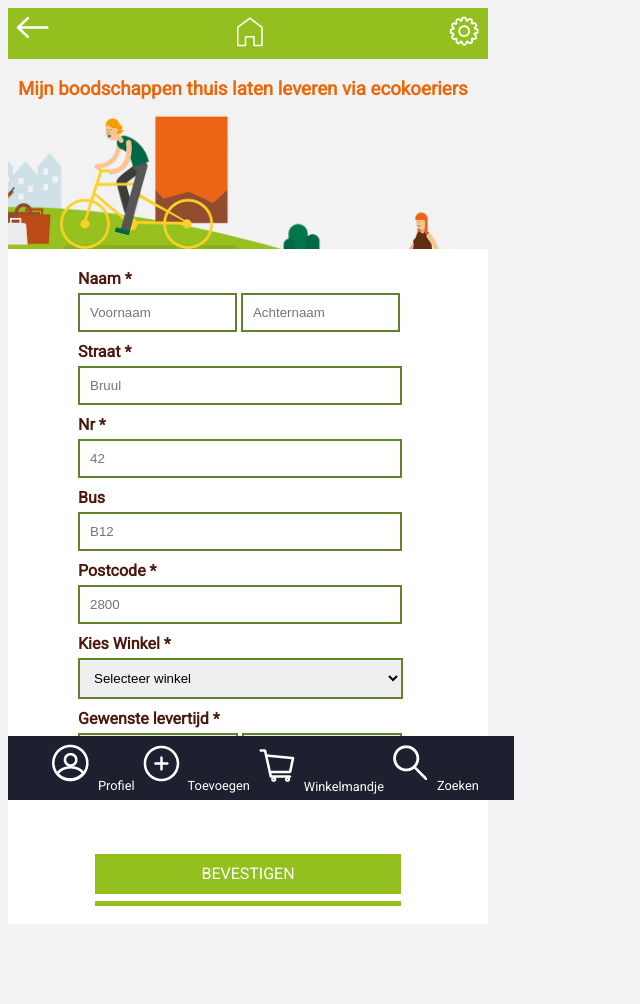
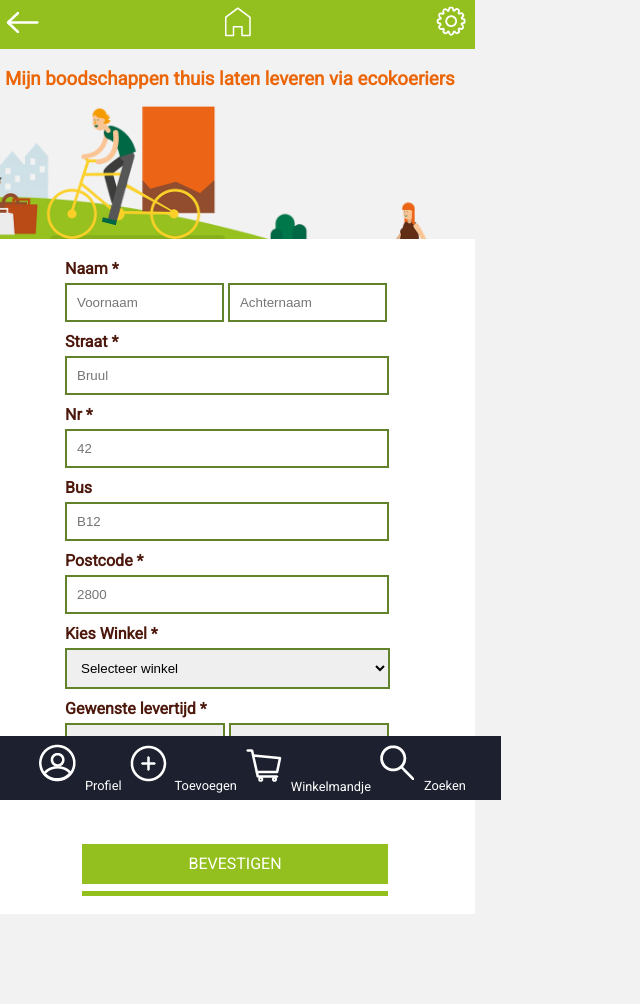
Before and after one commit to lisalepaige/EcoFlavor, a PHP site: page /ecokoeriers.php in a window 1280 px wide. Shown: the whole page, without its empty margins (0-640 px from the left). After the commit the page ends 914 px from the top, so only its background shows below. Run offline with PHP 8.4, Linux system fonts and the light colour scheme; data that the repository does not hold is empty.

Commit message:
arrow heading css

```diff
--- a/afrekenen.php
+++ b/afrekenen.php
@@ -10,7 +10,7 @@ spl_autoload_register(function($class) {
 <body class="body__afrekenen">
 
 <header>
-    <a href="winkelmandje.php"><img src="images/arrow.png" alt="back"></a>
+    <a href="winkelmandje.php"><img src="images/arrow.png" alt="back" class="arrow"></a>
     <a href="index.php"><img src="images/home.png" alt="home" class="header__home"></a>
     <a href="instellingen.php"><img src="images/instellingen.png" alt="instellingen"></a>
 </header>
--- a/bestelling.php
+++ b/bestelling.php
@@ -12,7 +12,7 @@ $oneProduct = Product::ShowOne($id);
 <body class="bestellingpage">
 
 <header>
-    <a href="detail.php?id=<?php echo $f['id']; ?>"><img src="images/arrow.png" alt="back"></a>
+    <a href="detail.php?id=<?php echo $f['id']; ?>"><img src="images/arrow.png" alt="back" class="arrow"></a>
     <a href="index.php"><img src="images/home.png" alt="home" class="header__home"></a>
     <a href="instellingen.php"><img src="images/instellingen.png" alt="instellingen"></a>
 </header>
--- a/bevestiging.php
+++ b/bevestiging.php
@@ -9,7 +9,7 @@ spl_autoload_register(function($class) {
 <body>
 
     <header>
-        <a href="index.php"><img src="images/arrow.png" alt="back"></a>
+        <a href="index.php"><img src="images/arrow.png" alt="back" class="arrow"></a>
         <a href="index.php"><img src="images/home.png" alt="home" class="header__home"></a>
         <a href="instellingen.php"><img src="images/instellingen.png" alt="instellingen"></a>
 </header>
--- a/bio.php
+++ b/bio.php
@@ -11,7 +11,7 @@ error_reporting(E_ALL);
 
 <body>
 <header>
-    <a href="index.php"><img src="images/arrow.png" alt="back"></a>
+    <a href="index.php"><img src="images/arrow.png" alt="back" class="arrow"></a>
     <a href="index.php"><img src="images/home.png" alt="home" class="header__home"></a>
     <a href="instellingen.php"><img src="images/instellingen.png" alt="instellingen"></a>
 </header>
--- a/css/style.css
+++ b/css/style.css
@@ -2,7 +2,9 @@ body
 {
     max-width: 480px;
     font-family: 'Roboto', sans-serif;
-    background-color: F2F2F2;
+    background-color: #F2F2F2;
+    margin-top: -5px;
+    margin-left: -5px;
 }
 
 header
@@ -10,6 +12,13 @@ header
     background-color: #93C01F;
     display: flex;
     justify-content: space-between;
+    margin-top: 3px;
+}
+
+.arrow
+{
+    padding-top: 5px;
+    padding-left: 3px;
 }
 
 .nav
@@ -1500,7 +1509,7 @@ header
 
     .center
     {
-        padding-left: 0px;
+        padding-left: 10px;
     }
 
     .input__eco
--- a/detail.php
+++ b/detail.php
@@ -32,7 +32,7 @@
 <body class="detailphp">
 
 <header>
-    <a href="index.php"><img src="images/arrow.png" alt="back"></a>
+    <a href="index.php"><img src="images/arrow.png" alt="back" class="arrow"></a>
     <a href="index.php"><img src="images/home.png" alt="home" class="header__home"></a>
     <a href="instellingen.php"><img src="images/instellingen.png" alt="instellingen"></a>
 </header>
--- a/ecokoeriers.php
+++ b/ecokoeriers.php
@@ -11,7 +11,7 @@
 <body class="body__afrekenen">
 
 <header>
-    <a href="index.php"><img src="images/arrow.png" alt="back"></a>
+    <a href="index.php"><img src="images/arrow.png" alt="back" class="arrow"></a>
     <a href="index.php"><img src="images/home.png" alt="home" class="header__home"></a>
     <a href="instellingen.php"><img src="images/instellingen.png" alt="instellingen"></a>
 </header>
--- a/fairtrade.php
+++ b/fairtrade.php
@@ -10,7 +10,7 @@ $fair = Categorie::GetFairtrade();
 
 <body>
     <header>
-        <a href="index.php"><img src="images/arrow.png" alt="back"></a>
+        <a href="index.php"><img src="images/arrow.png" alt="back" class="arrow"></a>
         <a href="index.php"><img src="images/home.png" alt="home" class="header__home"></a>
         <a href="instellingen.php"><img src="images/instellingen.png" alt="instellingen"></a>
     </header>
--- a/search.php
+++ b/search.php
@@ -31,7 +31,7 @@ $gemeente = $address['gemeente'];
 <body>
 
     <header>
-        <a href="index.php"><img src="images/arrow.png" alt="back"></a>
+        <a href="index.php"><img src="images/arrow.png" alt="back" class="arrow"></a>
         <a href="index.php"><img src="images/home.png" alt="home" class="header__home"></a>
         <a href="instellingen.php"><img src="images/instellingen.png" alt="instellingen"></a>
 </header>
--- a/seizoen.php
+++ b/seizoen.php
@@ -10,7 +10,7 @@ $seizoen = Categorie::GetSeizoen();
 
 <body>
     <header>
-        <a href="index.php"><img src="images/arrow.png" alt="back"></a>
+        <a href="index.php"><img src="images/arrow.png" alt="back" class="arrow"></a>
         <a href="index.php"><img src="images/home.png" alt="home" class="header__home"></a>
         <a href="instellingen.php"><img src="images/instellingen.png" alt="instellingen"></a>
     </header>
--- a/streek.php
+++ b/streek.php
@@ -9,7 +9,7 @@ $streek = Categorie::GetStreek();
 
 <body>
     <header>
-        <a href="index.php"><img src="images/arrow.png" alt="back"></a>
+        <a href="index.php"><img src="images/arrow.png" alt="back" class="arrow"></a>
         <a href="index.php"><img src="images/home.png" alt="home" class="header__home"></a>
         <a href="instellingen.php"><img src="images/instellingen.png" alt="instellingen"></a>
     </header>
--- a/winkelmandje.php
+++ b/winkelmandje.php
@@ -11,7 +11,7 @@ $winkelmand = User::getWinkelmandje();
 <body class="bodywinkelmand">
 
     <header>
-        <a href="bestelling.php"><img src="images/arrow.png" alt="back"></a>
+        <a href="bestelling.php"><img src="images/arrow.png" alt="back" class="arrow"></a>
         <a href="index.php"><img src="images/home.png" alt="home" class="header__home"></a>
         <a href="instellingen.php"><img src="images/instellingen.png" alt="instellingen"></a>
     </header>
--- a/zoek.php
+++ b/zoek.php
@@ -18,7 +18,7 @@
 <body>
 
 <header>
-        <a href="index.php"><img src="images/arrow.png" alt="back"></a>
+        <a href="index.php"><img src="images/arrow.png" alt="back" class="arrow"></a>
         <a href="index.php"><img src="images/home.png" alt="home" class="header__home"></a>
         <a href="instellingen.php"><img src="images/instellingen.png" alt="instellingen"></a>
 </header>
```
